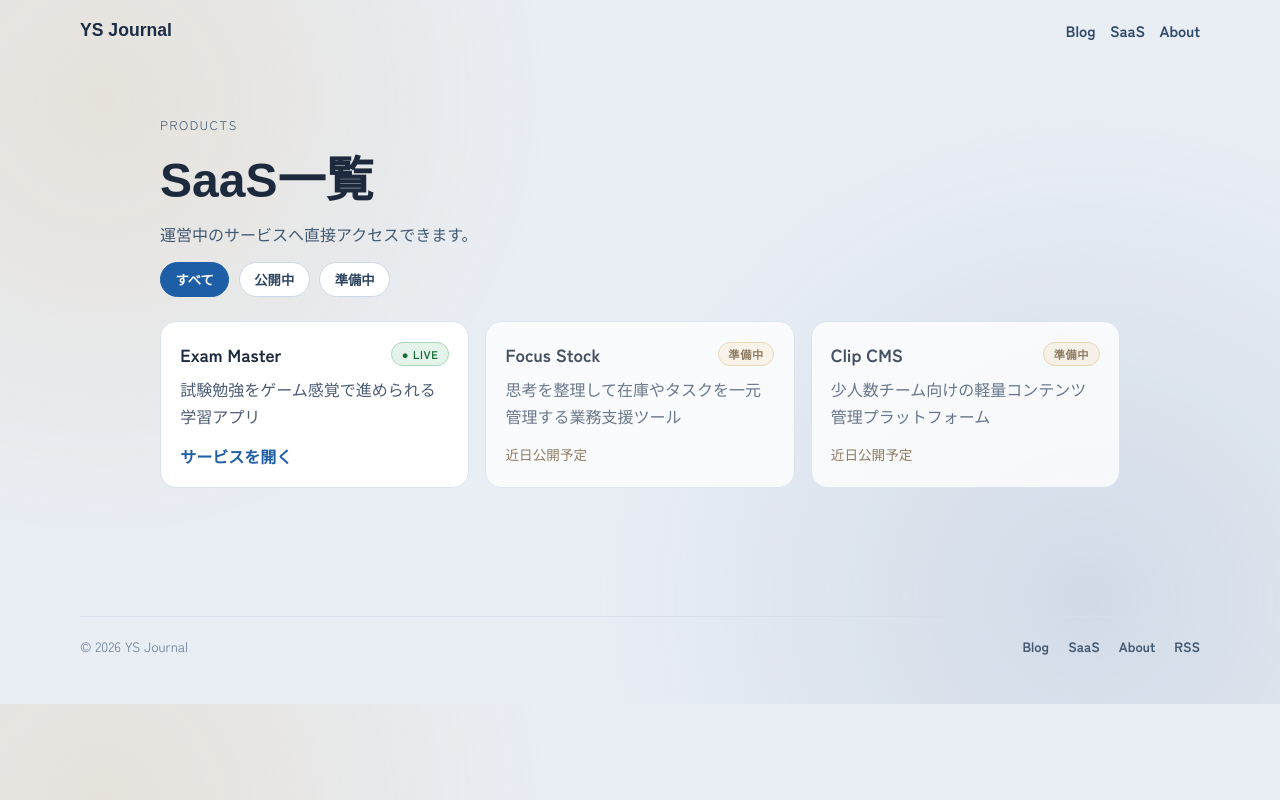
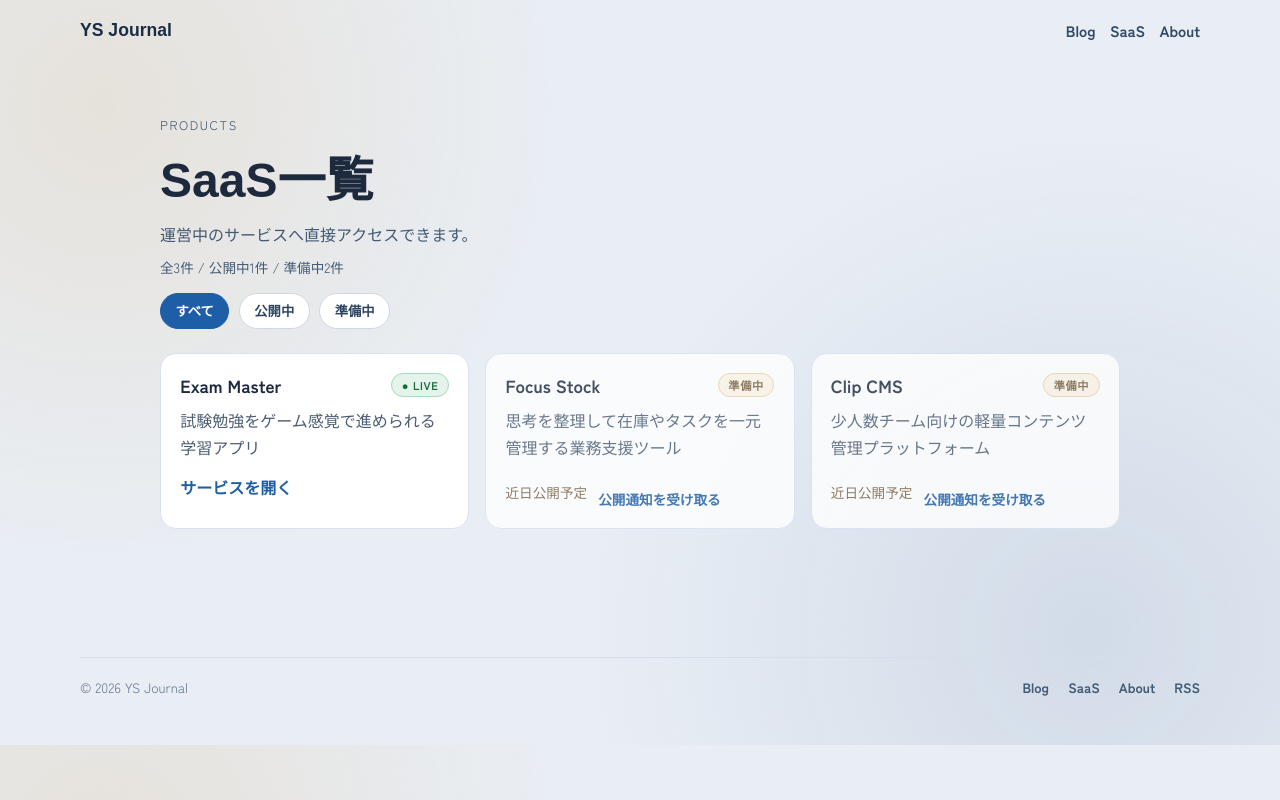
Before and after one commit to ysdev421/ys-portfolio, a Next.js app: page /products in a window 1280 px wide. Built offline with nearby package versions, Linux system fonts and the light colour scheme; no server answers.

Commit message:
SaaS一覧に件数表示と公開通知導線を追加

```diff
--- a/app/products/page.module.css
+++ b/app/products/page.module.css
@@ -20,6 +20,11 @@
 .header p {
   margin-top: 0.7rem;
   color: #435a74;
+}
+
+.stats {
+  font-size: 0.85rem;
+  color: #6b7f99;
 }
 
 .filters {
@@ -122,8 +127,16 @@
 }
 
 .comingSoon {
-  display: inline-block;
+  display: flex;
+  flex-wrap: wrap;
+  align-items: center;
+  gap: 0.7rem;
   margin-top: 0.85rem;
   font-size: 0.85rem;
   color: #7a6140;
 }
+
+.comingSoon a {
+  font-weight: 700;
+  color: #1e5ea7;
+}
--- a/app/products/page.tsx
+++ b/app/products/page.tsx
@@ -1,6 +1,7 @@
 "use client";
 
 import { useMemo, useState } from "react";
+import { getNewsletterHref } from "@/lib/newsletter";
 import { products } from "@/lib/products";
 import styles from "./page.module.css";
 
@@ -8,6 +9,9 @@ type StatusFilter = "all" | "live" | "coming_soon";
 
 export default function ProductsPage() {
   const [statusFilter, setStatusFilter] = useState<StatusFilter>("all");
+  const newsletterHref = getNewsletterHref();
+  const liveCount = products.filter((product) => product.status === "live").length;
+  const soonCount = products.length - liveCount;
 
   const filteredProducts = useMemo(
     () =>
@@ -23,6 +27,9 @@ export default function ProductsPage() {
         <p className={styles.kicker}>PRODUCTS</p>
         <h1>SaaS一覧</h1>
         <p>運営中のサービスへ直接アクセスできます。</p>
+        <p className={styles.stats}>
+          全{products.length}件 / 公開中{liveCount}件 / 準備中{soonCount}件
+        </p>
       </header>
 
       <div className={styles.filters} role="group" aria-label="公開状態フィルタ">
@@ -71,7 +78,10 @@ export default function ProductsPage() {
                 サービスを開く
               </a>
             ) : (
-              <span className={styles.comingSoon}>近日公開予定</span>
+              <div className={styles.comingSoon}>
+                <span>近日公開予定</span>
+                <a href={newsletterHref}>公開通知を受け取る</a>
+              </div>
             )}
           </article>
         ))}
```
